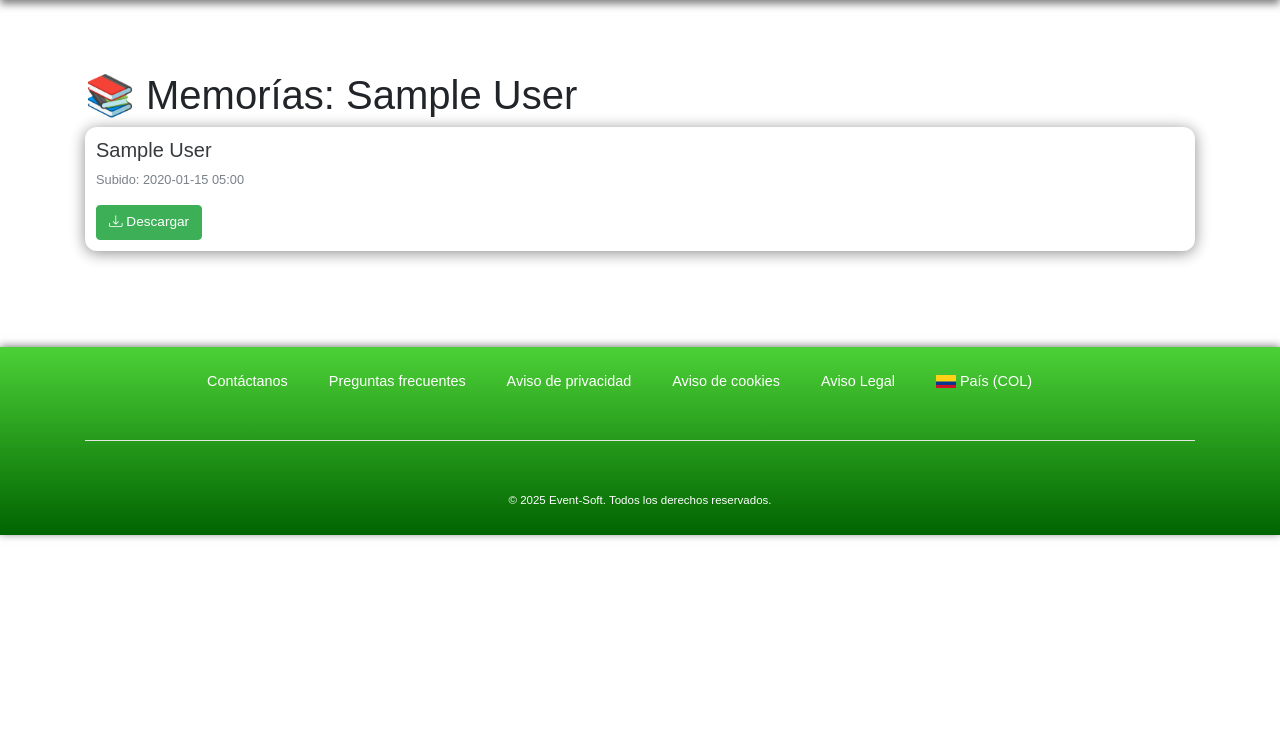
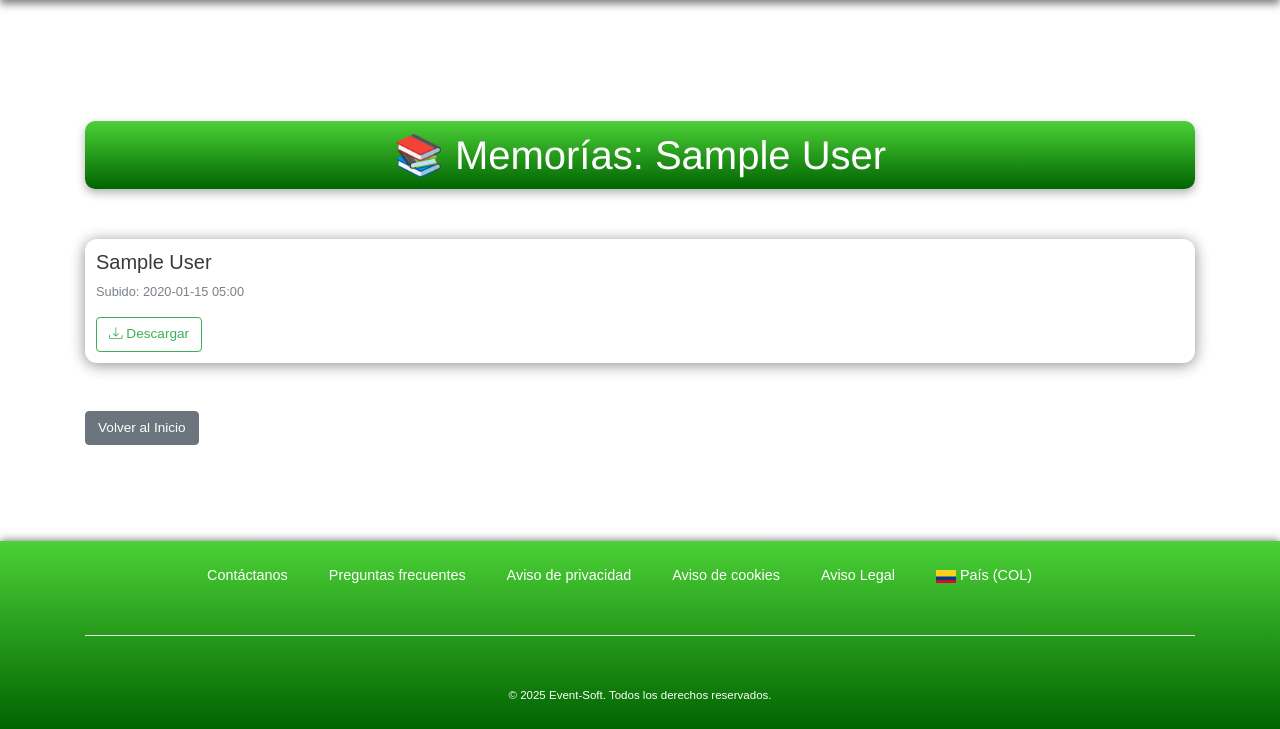
Before and after one commit to mejiatian98/Edu_Fest, a Django app: page /evento/1/memorias/participante/ in a window 1280 px wide. Shown: the part 77-806 px from the top of the page. Before the commit the page ends 616 px from the top, so only its background shows below. Run offline with Django 5.2, Linux system fonts and the light colour scheme; a user stored in the database is signed in; tables that the repository leaves empty hold one stand-in row (values such as "Sample post"); some libraries are stand-ins or nearby versions.

Commit message:
Listo para empezar pruebas y correcciones

```diff
--- a/app_admin_eventos/views.py
+++ b/app_admin_eventos/views.py
@@ -1296,7 +1296,6 @@ class VerPodioParticipantesAdminView(View):
 
 
 ########## VER NOTAS DE PARTICIPANTES #########
-
 @method_decorator(admin_required, name='dispatch')
 class DetalleCalificacionAdminView(DetailView):
     template_name = 'ver_detalle_calificacion_podio_admin.html'
@@ -1304,7 +1303,7 @@ class DetalleCalificacionAdminView(DetailView):
     model = Participante
 
     def get_object(self):
-        return get_object_or_404(Participante, id=self.kwargs['participante_id'])
+        return get_object_or_404(Participante, par_id=self.kwargs['participante_id'])
 
     def get_context_data(self, **kwargs):
         context = super().get_context_data(**kwargs)
@@ -1317,7 +1316,7 @@ class DetalleCalificacionAdminView(DetailView):
         administrador = get_object_or_404(AdministradorEvento, pk=admin_id)
 
         if evento.eve_administrador_fk != administrador:
-            return redirect('acceso_denegado')  # Redirigir a acceso denegado si el administrador no tiene acceso
+            return redirect('acceso_denegado')
 
         participante_evento = get_object_or_404(
             ParticipanteEvento,
--- a/app_evaluadores/templates/app_evaluadores/dashboard_principal_evaluador.html
+++ b/app_evaluadores/templates/app_evaluadores/dashboard_principal_evaluador.html
@@ -103,7 +103,7 @@
         </section>
         {% for evento in eventos %}
         <div class="contenedor-mv caja-info mb-5">
-                <div class="caja-mv p-4">
+            <div class="caja-mv p-4">
                 <div class="row no-gutters">
                     <div class="col-md-5 d-flex flex-column justify-content-around align-items-center p-3">
                         <div class="text-center">
--- a/app_evaluadores/templates/app_evaluadores/ver_detalle_calificacion_podio.html
+++ b/app_evaluadores/templates/app_evaluadores/ver_detalle_calificacion_podio.html
@@ -8,8 +8,8 @@
     <h2 class="contenedor">Detalle de Calificación</h2>
 
     <div class="contenedor">
-        <div class="card-body">
-            <h4 class="card-title">Información del Participante</h4>
+        <div class="caja-mv p-4">
+            <h4 class="caja-mv box-shadow p-3 mb-5 ">Información del Participante</h4>
             <p><strong>Nombre:</strong> {{ participante.usuario.username }}</p>
             <p><strong>Cédula:</strong> {{ participante.par_id }}</p>
             <p><strong>Evento:</strong> {{ evento.eve_nombre }}</p>
@@ -18,7 +18,7 @@
 
 
 
-    <div class=" mt-4">
+    <div class="caja-mv mt-4">
         <div class="card-body">
             {% if calificaciones %}
             <table class="table table-bordered mt-4">
--- a/app_participantes/templates/app_participantes/dashboard_principal_participante.html
+++ b/app_participantes/templates/app_participantes/dashboard_principal_participante.html
@@ -98,8 +98,8 @@
             </div>
         </section>
         {% for evento in eventos %}
-            <div class="container mb-5">
-                <div class="contenedor_simple shadow-lg">
+            <div class="contenedor-mv caja-info mb-5">
+                <div class="caja-mv p-4">
                     <div class="row no-gutters">
                         <div class="col-md-5 d-flex flex-column justify-content-around align-items-center p-3">
                             <div class="text-center">
@@ -146,40 +146,87 @@
                         </div>
                     </div>
                     <div class="text-center m-5">
-                        <a href="{% url 'ver_info_evento_par' evento.id %}" class="btn btn-info w-100">Más Información</a>
+                        <a href="{% url 'ver_info_evento_par' evento.id %}" class="btn btn-warning w-100"> Ver Información</a>
                     </div>
                     <hr>
                     <h3 class="text-center">Acciones</h3>
+
+                    <!-- Criterios -->
+                    <div class="accordion-item p-3">
+                        <h2 class="accordion-header collapsed" type="button" data-bs-toggle="collapse" data-bs-target="#collapseCriterios">
+                            <div class="d-flex justify-content-between align-items-center w-100">
+                                <span>📑 Criterios</span>
+                                <i class="bi bi-chevron-double-down"></i>
+                            </div>
+                        </h2>
+
+
+                        <div id="collapseCriterios" class="accordion-collapse collapse" data-bs-parent="#accionesAccordion">
+                            <div class="accordion-body text-center">
+
+                                {% if criterios_completos|dict_get:evento.id %}
+                                    <a href="{% url 'ver_criterios_par' evento.id %}" class="btn btn-outline-success w-50">
+                                {% else %}
+                                    <button class="btn btn-secondary w-100" disabled>No hay criterios válidos</button>
+                                {% endif %}
+
+                                <i class="bi bi-body-text"></i> Ver lista de Criterios
+                                </a>
+                                <p class="mt-2 text-muted small">Accede a la lista de criterios a calificar.</p>
+                            </div>
+                        </div>
+                    </div>
+
+                    <!-- Memorías -->
+                    <div class="accordion-item p-3">
+                        <h2 class="accordion-header collapsed" type="button" data-bs-toggle="collapse" data-bs-target="#collapseMemorias">
+                            <div class="d-flex justify-content-between align-items-center w-100">
+                                <span>📂 Memorías</span>
+                                <i class="bi bi-chevron-double-down"></i>
+                            </div>
+                        </h2>
+                        <div id="collapseMemorias" class="accordion-collapse collapse" data-bs-parent="#accionesAccordion">
+                            <div class="accordion-body text-center">
+                                <a href="{% url 'memorias_participante' evento.id %}" class="btn btn-outline-success w-50">
+                                <i class="bi bi-folder-fill me-1"></i> Ir a Memorías
+                                </a>
+                                <p class="mt-2 text-muted small">Conoce las memorias del evento.</p>
+                            </div>
+                        </div>
+                    </div>
+
+
+                    <!-- Calificación -->
+                    <div class="accordion-item p-3">
+                        <h2 class="accordion-header collapsed" type="button" data-bs-toggle="collapse" data-bs-target="#collapseCalificacion">
+                            <div class="d-flex justify-content-between align-items-center w-100">
+                                <span>📊 Calificación</span>
+                                <i class="bi bi-chevron-double-down"></i>
+                            </div>
+                        </h2>
+                        <div id="collapseCalificacion" class="accordion-collapse collapse" data-bs-parent="#accionesAccordion">
+                            <div class="accordion-body text-center">
+                                {% if calificaciones_registradas|dict_get:evento.id %}
+                                <a href="{% url 'ver_calificaciones_par' evento.id %}" class="btn btn-outline-success w-50">
+                                    <i class="bi bi-bar-chart-line-fill mx-2"></i> Ver Mi Calificación
+                                </a>
+                                {% else %}
+                                    <button class="btn btn-secondary w-50" disabled><i class="bi bi-bar-chart-line-fill mx-2"></i>Sin Calificación</button>
+                                {% endif %}
+                                <p class="mt-2 text-muted small">Conoce tu calificación actual</p>
+                            </div>
+                        </div>
+                    </div>
+
+
                     <div class="text-start m-4 row row-cols-1 row-cols-sm-2 row-cols-md-3 g-2">
-                        <div class="col">
-                            <a href="{% url 'ingreso_evento_par' evento.id %}" class="btn btn-info w-100">Acceso al evento</a>
-                        </div>
-                        <div class="col">
-                            {% if relacion.par_eve_documentos %}
-                                <a href="{{ relacion.par_eve_documentos.url }}" target="_blank" class="btn btn-info w-100">Mi Documento</a>
-                            {% else %}
-                                <span class="text-muted">Documento no cargado aún</span>
-                            {% endif %}
-                        </div>
+
+
+
+
 
                         <div class="col">
-                        <a href="{% url 'memorias_participante' evento.id %}" class="btn btn-secondary w-100">
-                            <i class="bi bi-folder-fill me-1"></i> Memorías
-                        </a>
-                        </div>
-                        <div class="col">
-                            {% if criterios_completos|dict_get:evento.id %}
-                                <a href="{% url 'ver_criterios_par' evento.id %}" class="btn btn-info w-100">Ver Criterios</a>
-                            {% else %}
-                                <button class="btn btn-secondary w-100" disabled>No hay criterios</button>
-                            {% endif %}
-                        </div>
-                        <div class="col">
-                            {% if calificaciones_registradas|dict_get:evento.id %}
-                                <a href="{% url 'ver_calificaciones_par' evento.id %}" class="btn btn-info w-100">Ver Mi Calificación</a>
-                            {% else %}
-                                <button class="btn btn-secondary w-100" disabled>Sin Calificación</button>
-                            {% endif %}
+
                         </div>
                     </div>
                 </div>
--- a/app_participantes/templates/app_participantes/editar_preinscripcion_participante.html
+++ b/app_participantes/templates/app_participantes/editar_preinscripcion_participante.html
@@ -93,7 +93,7 @@
     <hr class="mt-5">
 
     <div class="text-start mt-5">
-        <a href="{% url 'dashboard_participante' %}" class="btn btn-secondary  mt-3">Volver al Dashboard</a>
+        <a href="{% url 'dashboard_participante' %}" class="btn btn-secondary  mt-3">Volver al Inicio</a>
     </div>
 </div>
 
--- a/app_participantes/templates/app_participantes/filtrar_participante.html
+++ b/app_participantes/templates/app_participantes/filtrar_participante.html
@@ -177,7 +177,7 @@
     </div>
 
     <div class="my-5 text-start">
-        <a href="{% url 'pagina_principal' %}" class="btn btn-secondary">Volver a la página principal</a>
+        <a href="{% url 'pagina_principal' %}" class="btn btn-secondary">Volver al Inicio</a>
     </div>
 </div>
 {% endblock %}
--- a/app_participantes/templates/app_participantes/info_evento_evento_par.html
+++ b/app_participantes/templates/app_participantes/info_evento_evento_par.html
@@ -69,7 +69,7 @@
             </div>
         </div>
         <div class="text-start pt-5">
-            <a href="{% url 'dashboard_participante' %}" class="btn btn-secondary m-1">Volver al Dashboard</a>
+            <a href="{% url 'dashboard_participante' %}" class="btn btn-secondary m-1">Volver al Inicio</a>
         </div>
     </div>
 </div>
--- a/app_participantes/templates/app_participantes/ingresar_clave_participante.html
+++ b/app_participantes/templates/app_participantes/ingresar_clave_participante.html
@@ -39,7 +39,7 @@
 
       <div class="my-4 text-start">
         <a href="{% url 'dashboard_participante' %}" class="btn btn-secondary">
-          Volver al dashboard
+          Volver al Inicio
         </a>
       </div>
     </div>
--- a/app_participantes/templates/app_participantes/memorias_participante.html
+++ b/app_participantes/templates/app_participantes/memorias_participante.html
@@ -3,7 +3,7 @@
 
 {% block content %}
 <div class="container py-5">
-  <h1>📚 Memorías: {{ evento.eve_nombre }}</h1>
+  <h1 class="contenedor text-center">📚 Memorías: {{ evento.eve_nombre }}</h1>
   <div class="row row-cols-1 row-cols-md-2 g-3">
     {% for m in memorias %}
       <div class="col">
@@ -11,7 +11,7 @@
           <div class="card-body">
             <h5 class="card-title">{{ m.nombre }}</h5>
             <p class="text-muted small">Subido: {{ m.subido_en|date:"Y-m-d H:i" }}</p>
-            <a href="{{ m.archivo.url }}" class="btn btn-success" download>
+            <a href="{{ m.archivo.url }}" class="btn btn-outline-success" download>
               <i class="bi bi-download me-1"></i> Descargar
             </a>
           </div>
@@ -21,5 +21,8 @@
       <p class="text-muted">No hay memorias disponibles.</p>
     {% endfor %}
   </div>
+  <div class="text-start mt-5">
+      <a href="{% url 'dashboard_participante' %}" class="btn btn-secondary">Volver al Inicio</a>
+  </div>
 </div>
 {% endblock %}
--- a/app_participantes/templates/app_participantes/ver_criterios_par.html
+++ b/app_participantes/templates/app_participantes/ver_criterios_par.html
@@ -35,7 +35,7 @@
 
     <div class="text-start mt-5">
         <a href="{% url 'dashboard_participante' %}" class="btn btn-secondary">
-            Volver al página principal
+            Volver al Inicio
         </a>
     </div>
 </div>
```
Also changed, not shown: app_admin_eventos/templates/app_admin_eventos/ver_detalle_calificacion_podio_admin.html (+7 -7 lines), app_admin_eventos/templates/app_admin_eventos/ver_notas_participantes_admin.html (+4 -3 lines), app_participantes/templates/app_participantes/ingresar_evento.html (deleted, +0 -34 lines), app_participantes/templates/app_participantes/ingreso_evento_par.html (+4 -4 lines).
